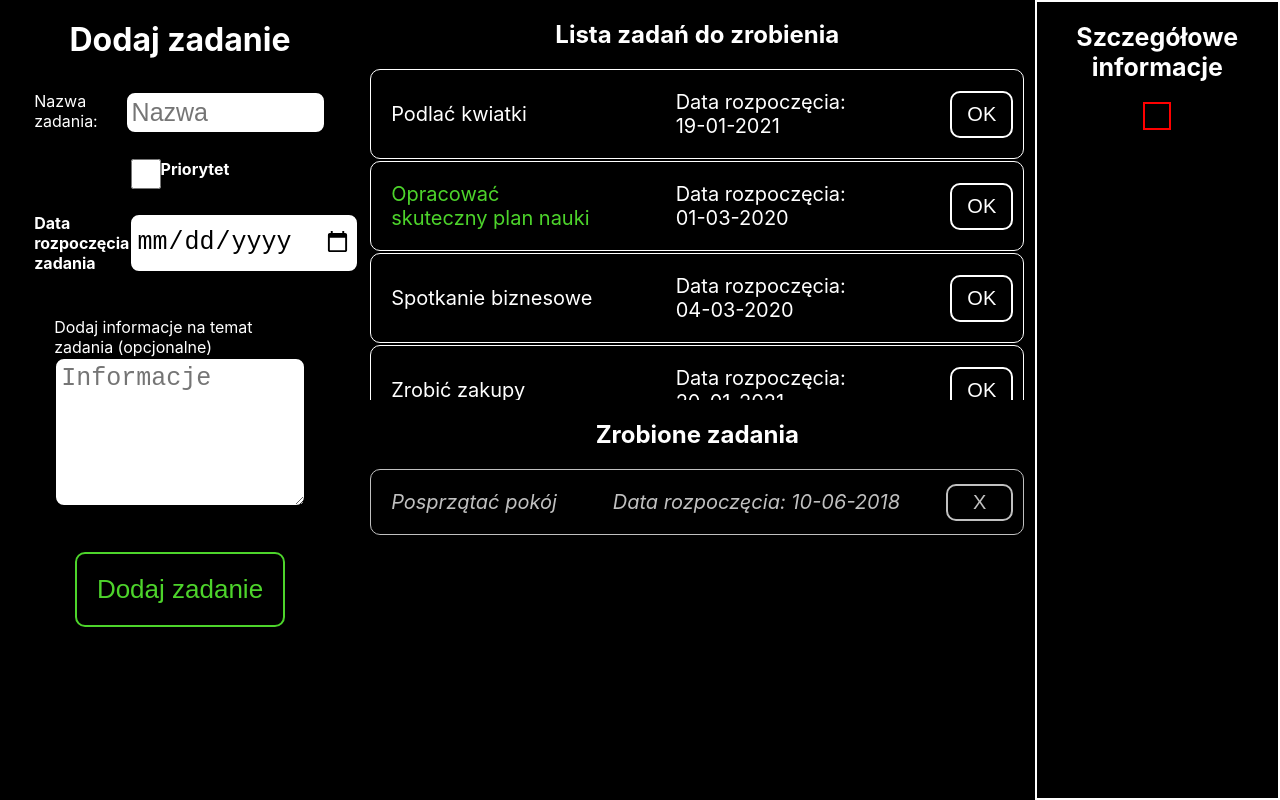
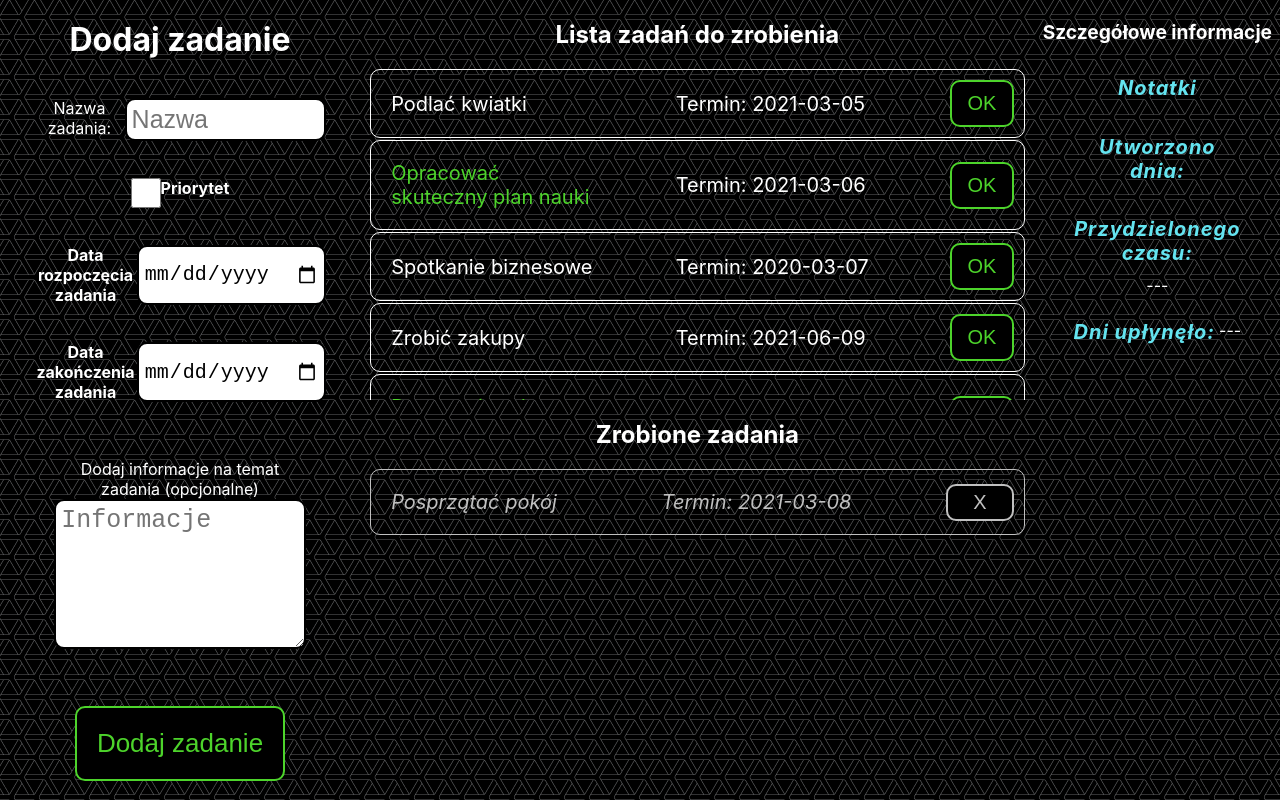
Before and after one commit to Treodaio/React_To_Do, a React (Create React App) app: page / in a window 1280 px wide. Built offline with nearby package versions, Linux system fonts and the light colour scheme.

Commit message:
Improve adding task. Work with date.

```diff
--- a/src/components/ActiveTask.js
+++ b/src/components/ActiveTask.js
@@ -1,12 +1,11 @@
 import React from 'react';
 const ActiveTask = props => {
     return (
-        <div className="ActiveTasks" onClick={() => { props.change(props.taskInfo.id) }}>
+        <div className="ActiveTasks" onClick={() => { props.handleInfo(props.taskInfo.id) }}>
             <h3 className={props.taskInfo.priority ? "priority" : ""}>{props.taskInfo.name} </h3>
-            <h3>Data rozpoczęcia: {props.taskInfo.date}</h3>
+            <h3>Termin: {props.taskInfo.doUntil}</h3>
             <button onClick={(e) => { props.end(props.taskInfo.id, e) }}>OK</button>
         </div>
     );
 }
-
 export default ActiveTask;
--- a/src/components/AddTask.js
+++ b/src/components/AddTask.js
@@ -1,6 +1,6 @@
 import React from 'react';
 import '../layouts/AddTask.css';
-
+const minDate = new Date().toISOString().slice(0, 10);
 
 const AddTask = props => {
     return (
@@ -31,21 +31,33 @@ const AddTask = props => {
                         checked={props.priority}
                         onChange={props.addTaskInfo}
                     />
-
                     <h4>Priorytet</h4>
                 </label>
 
-                <label htmlFor="finishDate">
+                <label htmlFor="startDate" >
                     <h4>Data rozpoczęcia zadania</h4>
 
                     <input
                         type="date"
-                        id="finishDate"
-                        name="taskDate"
-                        value={props.date}
+                        min={minDate}
+                        id="startDate"
+                        name="createDate"
+                        value={props.createDate}
                         onChange={props.addTaskInfo}
                     />
 
+                </label>
+
+                <label htmlFor="finishDate">
+                    <h4>Data zakończenia zadania</h4>
+                    <input
+                        type="date"
+                        min={minDate}
+                        id="finishDate"
+                        name="doUntil"
+                        value={props.doUntil}
+                        onChange={props.addTaskInfo}
+                    />
                 </label>
 
                 <label htmlFor="additionalInfo">
@@ -58,7 +70,6 @@ const AddTask = props => {
                         value={props.addInfo}
                         onChange={props.addTaskInfo}>
                     </textarea>
-
                 </label>
 
                 <button type="submit">Dodaj zadanie</button>
--- a/src/components/App.js
+++ b/src/components/App.js
@@ -3,6 +3,9 @@ import AddTask from './AddTask';
 import TaskList from './TaskList';
 import TaskInfo from './TaskInfo';
 import '../layouts/App.css';
+
+const TODAY = Date.now();
+const ONE_DAY = 1000 * 60 * 60 * 24;
 
 class App extends React.Component {
   state = {
@@ -10,7 +13,8 @@ class App extends React.Component {
       {
         id: 1,
         name: "Podlać kwiatki",
-        date: "19-01-2021",
+        createDate: "2021-03-01",
+        doUntil: "2021-03-05",
         priority: false,
         active: true,
         addInfo: "Szybko zanim uschną"
@@ -18,7 +22,8 @@ class App extends React.Component {
       {
         id: 2,
         name: "Opracować skuteczny plan nauki",
-        date: "01-03-2020",
+        createDate: "2020-01-01",
+        doUntil: "2021-03-06",
         priority: true,
         active: true,
         addInfo: "Aby uczyć się szybciej niż komputer"
@@ -26,7 +31,8 @@ class App extends React.Component {
       {
         id: 6,
         name: "Spotkanie biznesowe",
-        date: "04-03-2020",
+        createDate: "2020-03-04",
+        doUntil: "2020-03-07",
         priority: false,
         active: true,
         addInfo: "React + Node + CSS + Express."
@@ -34,7 +40,8 @@ class App extends React.Component {
       {
         id: 3,
         name: "Posprzątać pokój",
-        date: "10-06-2018",
+        createDate: "2018-06-10",
+        doUntil: "2021-03-08",
         priority: false,
         active: false,
         addInfo: "Potrzebne będzie spore zaangażowanie sprzątającego"
@@ -42,7 +49,8 @@ class App extends React.Component {
       {
         id: 4,
         name: "Zrobić zakupy",
-        date: "20-01-2021",
+        createDate: "2021-06-02",
+        doUntil: "2021-06-09",
         priority: false,
         active: true,
         addInfo: "Ziemniaki pomidor papryka seler czosnek cebula woda ogórek sałata marchewka",
@@ -50,24 +58,27 @@ class App extends React.Component {
       {
         id: 5,
         name: "Pracować nad nowym projektem",
-        date: "21-03-2021",
+        createDate: "2021-02-03",
+        doUntil: "2021-03-10",
         priority: true,
         active: true,
         addInfo: "Projekt React",
       },
     ],
+
     taskName: "",
-    taskDate: "",
+    createDate: "",
     taskPriority: false,
     taskAddInfo: "",
+    doUntil: "",
+
     singleTask: false,
+    taskAge: undefined,
+    timeBetween: undefined,
   }
 
-
   addTaskInfo(e) {
-    const value = e.target.value;
-    const type = e.target.type;
-    const name = e.target.name;
+    const { value, type, name } = e.target;
 
     if (type === "checkbox") {
       this.setState({
@@ -84,7 +95,7 @@ class App extends React.Component {
 
   addTask(e) {
     e.preventDefault();
-    if (this.checkCorrectAdd()) return;
+    if (this.checkIsTaskEmpty()) return;
 
     const tasksCopy = [...this.state.tasks];
     let newID = this.generateIndex(tasksCopy.length);
@@ -95,7 +106,8 @@ class App extends React.Component {
       const newTaskArray = tasksCopy.concat({
         id: newID,
         name: this.state.taskName,
-        date: this.state.taskDate,
+        createDate: this.state.createDate,
+        doUntil: this.state.doUntil,
         priority: this.state.taskPriority,
         active: true,
         addInfo: this.state.taskAddInfo,
@@ -110,7 +122,7 @@ class App extends React.Component {
     }
   }
 
-  checkCorrectAdd() { if (this.state.taskName === "" || this.state.taskDate === "") return true; }
+  checkIsTaskEmpty() { if (this.state.taskName === "" || this.state.createDate === "") return true; }
 
   generateIndex(scope) {
     const newID = Math.floor(Math.random() * (scope + 100));
@@ -121,37 +133,56 @@ class App extends React.Component {
 
   checkUniqueID(ID) { return this.state.tasks.some(task => task.id === ID); }
 
-  clearInputs() { this.setState({ taskName: "", taskDate: "", taskPriority: false, taskAddInfo: "", }) }
+  clearInputs() { this.setState({ taskName: "", createDate: "", doUntil: "", taskPriority: false, taskAddInfo: "", }) }
 
   handleRemove(ID) {
     const tasksCopy = [...this.state.tasks];
     const properLength = this.state.tasks.length - 1;
-    const index = this.findItem(ID);
+    const index = this.findTaskID(ID);
 
     tasksCopy.splice(index, 1);
 
-    if (tasksCopy.length === properLength) {
-      this.setState({
-        tasks: tasksCopy,
-      })
+    if (tasksCopy.length === properLength) { this.setState({ tasks: tasksCopy, }) }
+  }
+
+  handleTaskInfo(ID) {
+    const taskIndex = this.findTaskID(ID);
+    let singleTask = null;
+
+    if (taskIndex > -1) { singleTask = { ...this.state.tasks[taskIndex] }; }
+
+    this.setState({
+      singleTask,
+    })
+
+    if (singleTask) {
+      this.calcTaskAge(singleTask.createDate);
+      this.handleDateTimestamp(singleTask.createDate, singleTask.doUntil);
     }
   }
 
-  handleChangeTask(ID) {
-    const taskIndex = this.findItem(ID);
-    let singleTask = null;
+  calcTaskAge(createDate) {
+    const taskInMiliseconds = Date.parse(createDate);
+    const result = Math.floor((TODAY - taskInMiliseconds) / ONE_DAY);
+    result.toString();
 
-    if (taskIndex > -1) {
-      singleTask = { ...this.state.tasks[taskIndex] };
-    }
-    this.setState({
-      singleTask,
-    })
+    if (result > 0) {
+      this.setState({ taskAge: result, })
+    } else { this.setState({ taskAge: undefined, }) }
   }
 
+  handleDateTimestamp(createDate, endDate) {
+    const firstDay = new Date(createDate).getTime();
+    const lastDay = new Date(endDate).getTime();
+    let timeBetween = (lastDay - firstDay) / ONE_DAY;
+
+    if (timeBetween === 0) { timeBetween = 'Do wykonania dzisiaj' }
+    timeBetween = timeBetween.toString();
+    this.setState({ timeBetween });
+  }
 
   handleDone(ID, e) {
-    const index = this.findItem(ID);
+    const index = this.findTaskID(ID);
     const tasks = [...this.state.tasks];
     let element = {
       ...this.state.tasks[index],
@@ -171,28 +202,36 @@ class App extends React.Component {
     e.stopPropagation();
   }
 
-  findItem(ID) { return this.state.tasks.findIndex(item => item.id === ID); }
+  findTaskID(ID) { return this.state.tasks.findIndex(item => item.id === ID); }
 
   render() {
+    const { taskName, createDate, doUntil, taskPriority,
+      taskAddInfo, singleTask, taskAge, timeBetween } = this.state;
+
     return (
       <div className="App">
         <AddTask
           addTask={this.addTask.bind(this)}
           addTaskInfo={this.addTaskInfo.bind(this)}
 
-          name={this.state.taskName}
-          date={this.state.taskDate}
-          priority={this.state.taskPriority}
-          addInfo={this.state.taskAddInfo}
+          name={taskName}
+          createDate={createDate}
+          doUntil={doUntil}
+          priority={taskPriority}
+          addInfo={taskAddInfo}
         />
 
         <TaskList
           tasks={this.state.tasks}
           endTask={this.handleDone.bind(this)}
           removeTask={this.handleRemove.bind(this)}
-          changeTask={this.handleChangeTask.bind(this)}
+          handleTaskInfo={this.handleTaskInfo.bind(this)}
         />
-        <TaskInfo task={this.state.singleTask} />
+        <TaskInfo
+          task={singleTask}
+          taskAge={taskAge}
+          timeToTask={timeBetween}
+        />
       </div>
     )
   }
--- a/src/components/TaskCompleted.js
+++ b/src/components/TaskCompleted.js
@@ -3,11 +3,10 @@ const TaskCompleted = props => {
     return (
         <div className="TaskCompleted">
             <h3>{props.taskInfo.name}</h3>
-            <h3>Data rozpoczęcia: {props.taskInfo.date}</h3>
+            <h3>Termin: {props.taskInfo.doUntil}</h3>
             <button onClick={() => { props.remove(props.taskInfo.id) }}>X</button>
         </div>
     );
 }
 
 export default TaskCompleted;
-// bez data-key. Zdradza niepotrzebnie informacje o ID
--- a/src/components/TaskInfo.js
+++ b/src/components/TaskInfo.js
@@ -1,11 +1,31 @@
 import '../layouts/TaskInfo.css';
 
 const TaskInfo = props => {
-    const { id, date, priority, active, name, addInfo } = props.task;
+    const { id, createDate, addInfo } = props.task;
+
     return (
         <div className="TaskInfo">
-            <h1>Szczegółowe informacje</h1>
-            <h4>{id ? addInfo : ""}</h4>
+            <h1>Szczegółowe informacje </h1>
+            <section>
+                <h3>Notatki</h3>
+                <p>{id ? addInfo : ""}</p>
+            </section>
+
+            <section>
+                <h3>Utworzono dnia: </h3>
+                <p>{createDate ? createDate : ""}</p>
+            </section>
+
+            <section>
+                <h3>Przydzielonego czasu: </h3>
+                <p>{props.timeToTask && id ? props.timeToTask : "---"}</p>
+            </section>
+
+            <section className="days">
+                <h3>Dni upłynęło: </h3>
+                <p>{props.taskAge && id ? props.taskAge : "---"}</p>
+            </section>
+
         </div>
     );
 }
--- a/src/components/TaskList.js
+++ b/src/components/TaskList.js
@@ -11,7 +11,7 @@ const TaskList = props => {
                 key={task.id}
                 taskInfo={task}
                 end={props.endTask}
-                change={props.changeTask}
+                handleInfo={props.handleTaskInfo}
             />
         }
         else return null;
--- a/src/layouts/AddTask.css
+++ b/src/layouts/AddTask.css
@@ -2,6 +2,7 @@
     display: flex;
     flex-direction: column;
     align-items: center;
+    text-align: center;
 }
 
 .AddTask h1 {
@@ -9,7 +10,7 @@
 }
 
 .AddTask form {
-    height: 70%;
+    height: 95%;
     width: 90%;
     display: flex;
     justify-content: space-around;
@@ -48,6 +49,10 @@
     border-radius: 10px;
 }
 
+.AddTask form input[type="date"] {
+    font-size: 20px;
+}
+
 .AddTask form textarea {
     padding: 2%;
     font-size: 25px;
--- a/src/layouts/App.css
+++ b/src/layouts/App.css
@@ -4,8 +4,9 @@
   background-color: silver;
   display: flex;
   justify-content: center;
+  color: white;
   background-color: black;
-  color: white;
+  background-image: url('../images/theme.png');
 }
 
 .AddTask {
@@ -27,14 +28,14 @@
 
 /* Track */
 ::-webkit-scrollbar-track {
-  background: black;
+  background: transparent;
   border: 0px solid black;
   border-radius: 10px;
 }
 
 /* Handle */
 ::-webkit-scrollbar-thumb {
-  background: blue;
+  background: rgb(219, 219, 219);
   border: 0px solid black;
   border-radius: 10px;
 }
--- a/src/layouts/TaskInfo.css
+++ b/src/layouts/TaskInfo.css
@@ -2,18 +2,28 @@
     display: flex;
     flex-direction: column;
     align-items: center;
-    border: 2px solid white;
+    text-align: center;
 }
 
 .TaskInfo h1 {
-    text-align: center;
-    font-size: 25px;
+    font-size: 120%;
     padding: 20px 0;
 }
 
-.TaskInfo h4 {
+.TaskInfo section {
+    width: 80%;
     padding: 5%;
+}
+
+.TaskInfo .days {
+    display: flex;
+    justify-content: space-around;
+}
+
+.TaskInfo h3 {
+    color: rgb(100, 228, 240);
     font-size: 20px;
-    font-weight: normal;
-    border: 2px solid red;
+    font-style: italic;
+    letter-spacing: 1px;
+    padding-bottom: 10px;
 }
--- a/src/layouts/TaskList.css
+++ b/src/layouts/TaskList.css
@@ -29,9 +29,9 @@
 
 .TaskList button {
     padding: 10px;
-    color: white;
+    color: rgb(77, 212, 43);
     background-color: black;
-    border: 2px solid white;
+    border: 2px solid rgb(77, 212, 43);
     border-radius: 10px;
     font-size: 20px;
     cursor: pointer;
@@ -40,10 +40,13 @@
 }
 
 .TaskList button:hover {
+    color: rgb(77, 212, 43);
     background-color: white;
-    color: black;
 }
 
+.ActiveTasks:hover {
+    text-shadow: 0 0 4px white;
+}
 
 .ActiveTasks,
 .TaskCompleted {
@@ -85,3 +88,7 @@
 .priority {
     color: rgb(77, 212, 43)
 }
+
+.active {
+    background-color: silver;
+}
```
Also changed, not shown: src/images/theme.png (added).
